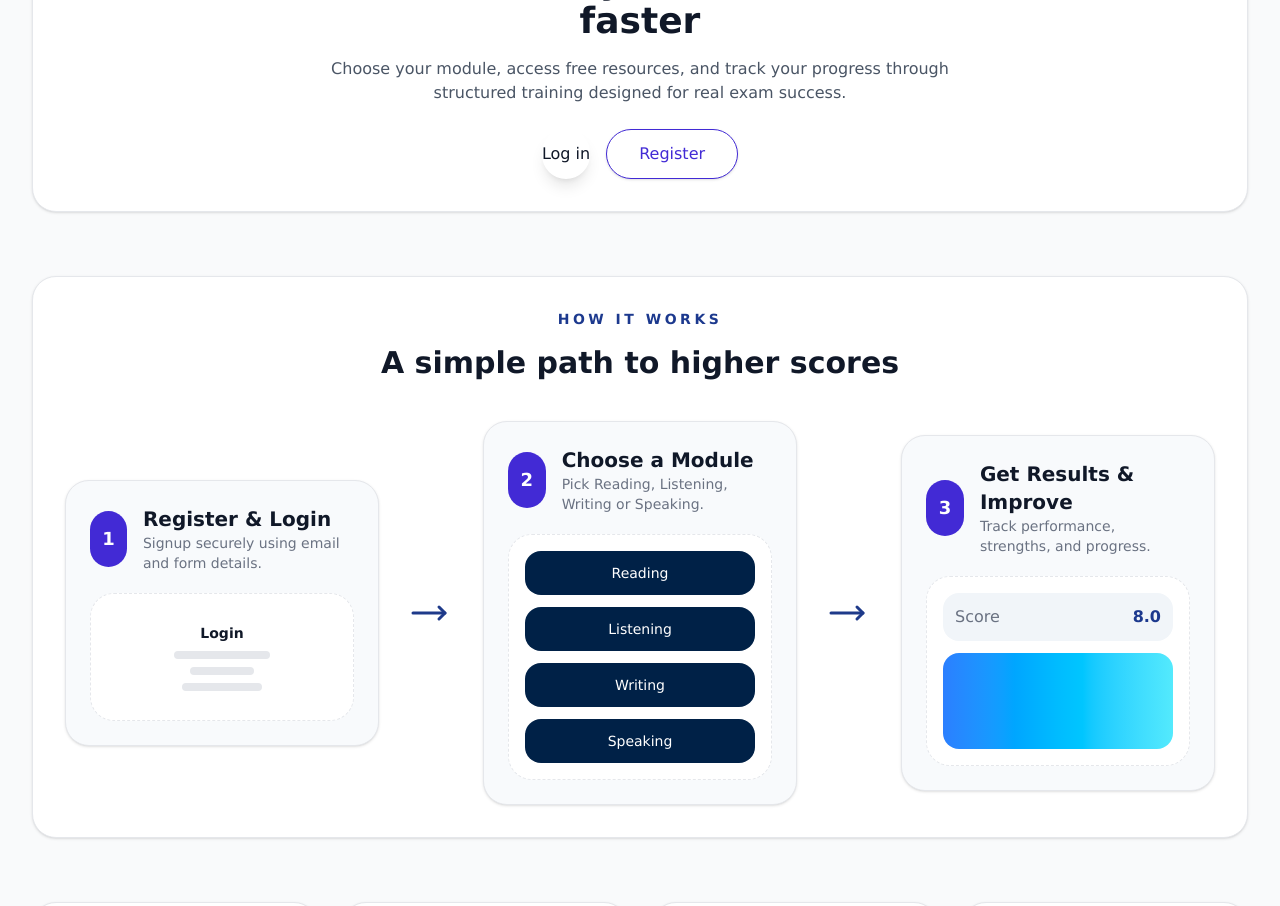
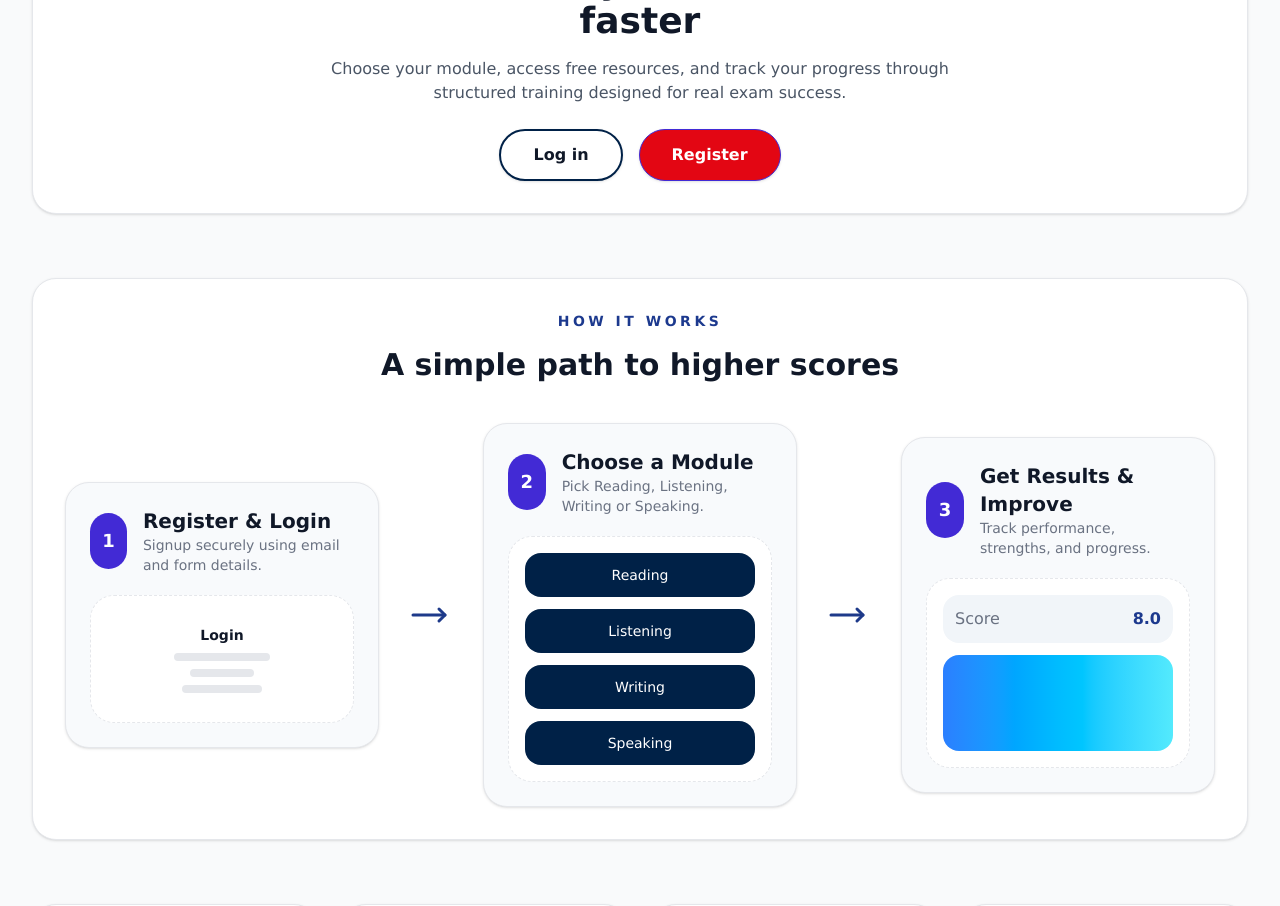
Before and after one commit to armanislams/MOCKEA, a React (Vite) app in the folder frontend/: page / in a window 1280 px wide. Shown: the part 1300-2206 px from the top of the page. Built offline with nearby package versions, Linux system fonts and the light colour scheme; no server answers.

Commit message:
feat: update LandingStack component styles for improved UI consistency and readability

```diff
--- a/frontend/src/components/Home/LandingStack.jsx
+++ b/frontend/src/components/Home/LandingStack.jsx
@@ -93,13 +93,13 @@ export const LandingStack = () => {
               <div className="flex flex-col sm:flex-row gap-4">
                 <Link
                   to="/login"
-                  className="inline-flex items-center justify-center rounded-full hover:bg-primary-hover border-bc-navy border-2px-8 py-3 shadow-lg transition "
+                  className="inline-flex items-center justify-center rounded-full border-2 font-bold border-bc-navy px-8 py-3 shadow-sm transition hover:bg-[#e2e8f0] "
                 >
                   Log in
                 </Link>
                 <Link
                   to="/register"
-                  className="inline-flex items-center justify-center rounded-full border border-primary bg-white px-8 py-3 text-primary shadow-sm transition hover:bg-[#e2e8f0]"
+                  className="inline-flex items-center justify-center rounded-full border border-primary bg-cta-btn px-8 py-3 text-white font-bold shadow-sm transition hover:bg-[#e2e8f0]"
                 >
                   Register
                 </Link>
@@ -107,9 +107,12 @@ export const LandingStack = () => {
             </div>
           </div>
           {/* how it works */}
-                <HowItWorks/>
+          <HowItWorks />
           {/* card section */}
-          <div ref={featureCardsRef} className="grid grid-cols-1 sm:grid-cols-2 lg:grid-cols-4 gap-6">
+          <div
+            ref={featureCardsRef}
+            className="grid grid-cols-1 sm:grid-cols-2 lg:grid-cols-4 gap-6"
+          >
             <div className="rounded-3xl bg-white p-8 shadow-sm border border-gray-200">
               <div className="inline-flex h-12 w-12 items-center justify-center rounded-full bg-blue-100 text-[#0028a1] mb-5">
                 <FaChartLine size={24} />
@@ -172,7 +175,10 @@ export const LandingStack = () => {
                 Success stories from our learners
               </h2>
             </div>
-            <div ref={testimonialsRef} className="grid grid-cols-1 md:grid-cols-3 gap-6">
+            <div
+              ref={testimonialsRef}
+              className="grid grid-cols-1 md:grid-cols-3 gap-6"
+            >
               <div className="rounded-3xl bg-blue-50 p-6">
                 <p className="text-gray-900 font-semibold mb-3">
                   From 5.5 to 7.5 in 2 weeks
@@ -213,7 +219,10 @@ export const LandingStack = () => {
                 Quick resources to boost your practice
               </h2>
             </div>
-            <div ref={resourcesRef} className="grid grid-cols-1 md:grid-cols-3 gap-6">
+            <div
+              ref={resourcesRef}
+              className="grid grid-cols-1 md:grid-cols-3 gap-6"
+            >
               <div className="rounded-3xl border border-gray-200 p-6">
                 <div className="inline-flex h-12 w-12 items-center justify-center rounded-full bg-blue-100 text-[#0028a1] mb-4">
                   <FaBook size={20} />
```
Lines whose indentation alone changed are shown as unchanged.
